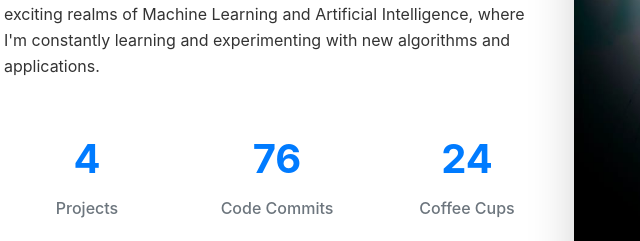
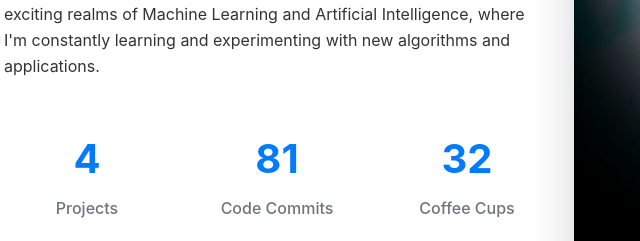
Before and after one commit to Nyongoki/portfolio, a plain HTML site: page index.html in a window 1280 px wide. Shown: the part 1540-1781 px from the top of the page, 78-718 px from the left. Drawn offline with nearby package versions, Linux system fonts and the light colour scheme; animation ran at ten frames a second.

Commit message:
update content

```diff
--- a/index.html
+++ b/index.html
@@ -154,11 +154,11 @@
                                 <p class="counter-label">Projects</p>
                             </div>
                             <div class="col-4">
-                                <div class="counter" data-target="76">0</div>
+                                <div class="counter" data-target="81">0</div>
                                 <p class="counter-label">Code Commits</p>
                             </div>
                             <div class="col-4">
-                                <div class="counter" data-target="24">0</div>
+                                <div class="counter" data-target="32">0</div>
                                 <p class="counter-label">Coffee Cups</p>
                             </div>
                         </div>
@@ -384,7 +384,7 @@
                             <div class="contact-form">
                                 <form id="contactForm">
                                     <div class="mb-3">
-                                        <input type="text" class="form-control" id="name" placeholder="Your Name" required autocomplete="name">
+                                        <input type="text" class="form-control" id="name" placeholder="Your Name" required autocomplete="given-name">
                                     </div>
                                     <div class="mb-3">
                                         <input type="email" class="form-control" id="email" placeholder="Your Email" required autocomplete="off">>
```
